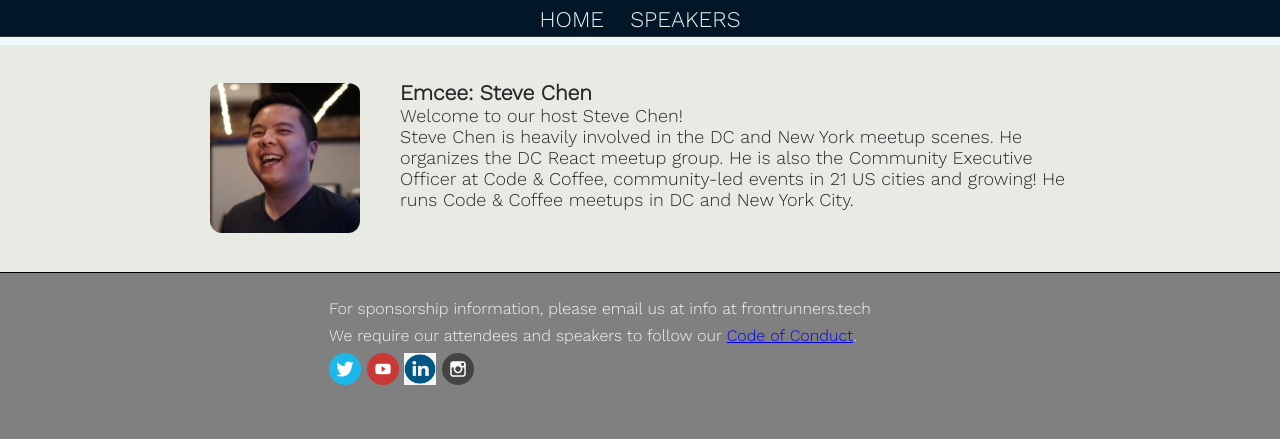
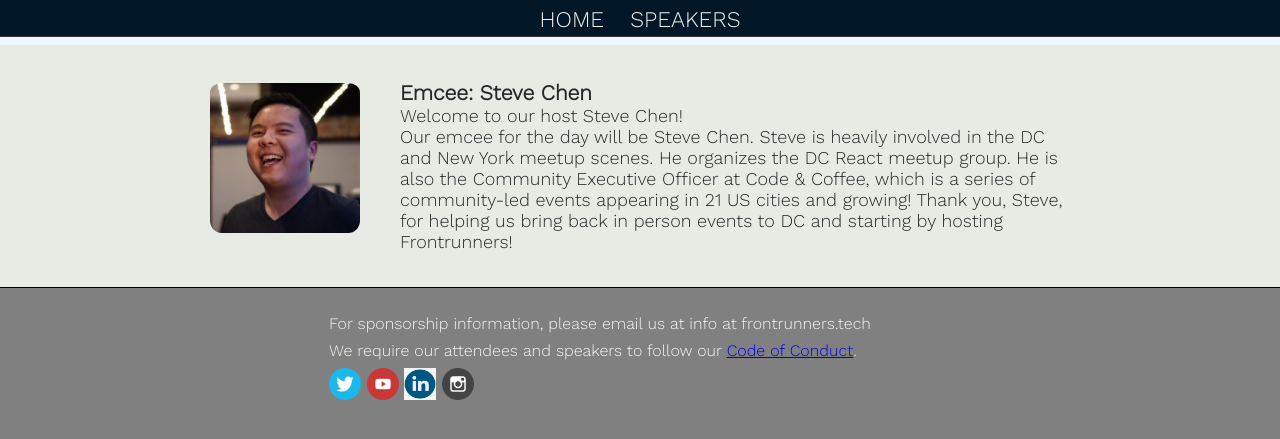
Before and after one commit to gothamgo/frontrunnersconf.github.io, a Jekyll site: the page built from test/testpage.html, in a window 1280 px wide. Shown: the top 439 px of the page. Built offline with Jekyll 4.4.1, drawn with Linux system fonts in a browser that asks for light colours.

Commit message:
Update emcee_panel.html

```diff
--- a/_includes/emcee_panel.html
+++ b/_includes/emcee_panel.html
@@ -45,15 +45,15 @@
 
     <div class="feature-details">
       <h3>
-	      Emcee: Steve Chen
+	Emcee: Steve Chen
       </h3>
       <p>
         Welcome to our host Steve Chen!
       </p>
       <p>
-        Steve Chen is heavily involved in the DC and New York meetup scenes. He organizes the DC React meetup group.
-        He is also the Community Executive Officer at Code &amp; Coffee, community-led events in 21 US cities and growing!
-        He runs Code &amp; Coffee meetups in DC and New York City.
+        Our emcee for the day will be Steve Chen. Steve is heavily involved in the DC and New York meetup scenes. He organizes the DC React meetup group.
+        He is also the Community Executive Officer at Code &amp; Coffee, which is a series of community-led events appearing in 21 US cities and growing!
+        Thank you, Steve, for helping us bring back in person events to DC and starting by hosting Frontrunners!
       </p>
     </div>
   </div>
```
